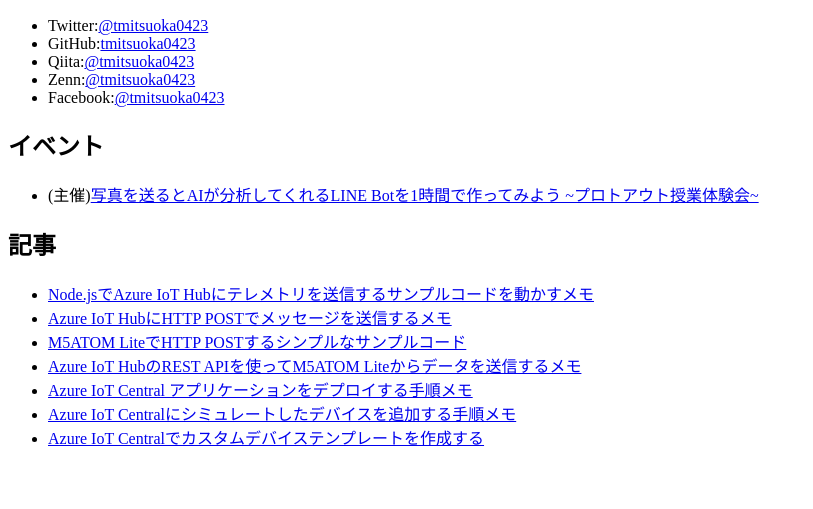
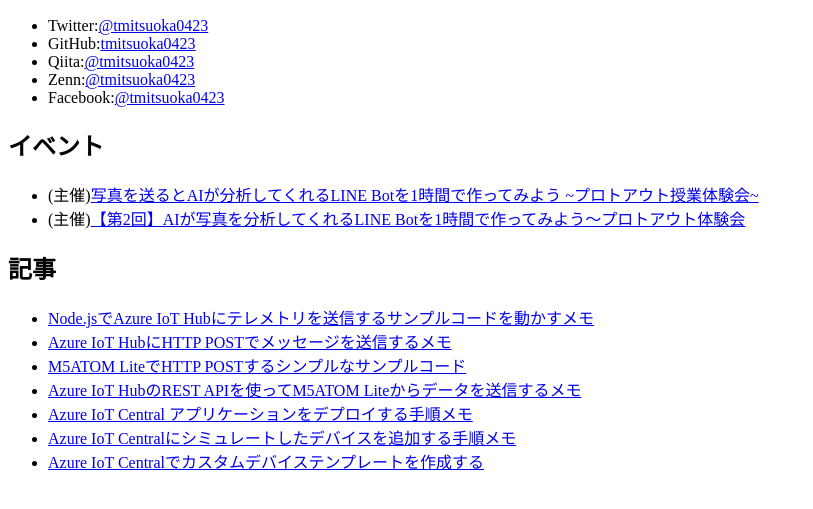
Before and after one commit to mitsuoka0423/tmitsuoka0423.github.io, a plain HTML site: page index.html in a window 1280 px wide. Shown: the part 105-614 px from the top of the page, without its empty margins (0-813 px from the left). Drawn offline with Linux system fonts and the light colour scheme.

Commit message:
Update index.html

```diff
--- a/index.html
+++ b/index.html
@@ -16,6 +16,7 @@
       <h2>イベント</h2>
       <ul>
         <li>(主催)<a href="https://protoout.connpass.com/event/203577/">写真を送るとAIが分析してくれるLINE Botを1時間で作ってみよう ~プロトアウト授業体験会~</a></li>
+        <li>(主催)<a href="https://protoout.connpass.com/event/205530/">【第2回】AIが写真を分析してくれるLINE Botを1時間で作ってみよう～プロトアウト体験会</a></li>
       </ul>
 
       <h2>記事</h2>
```
